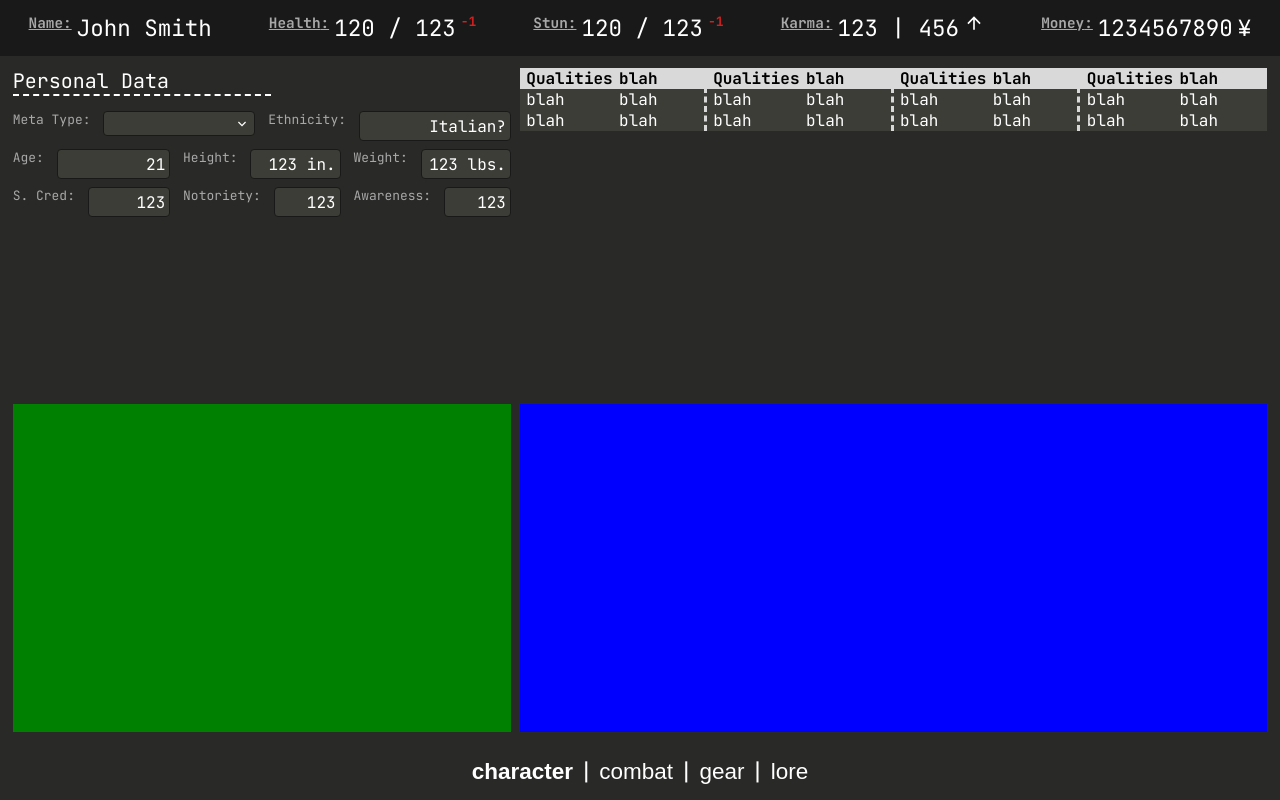
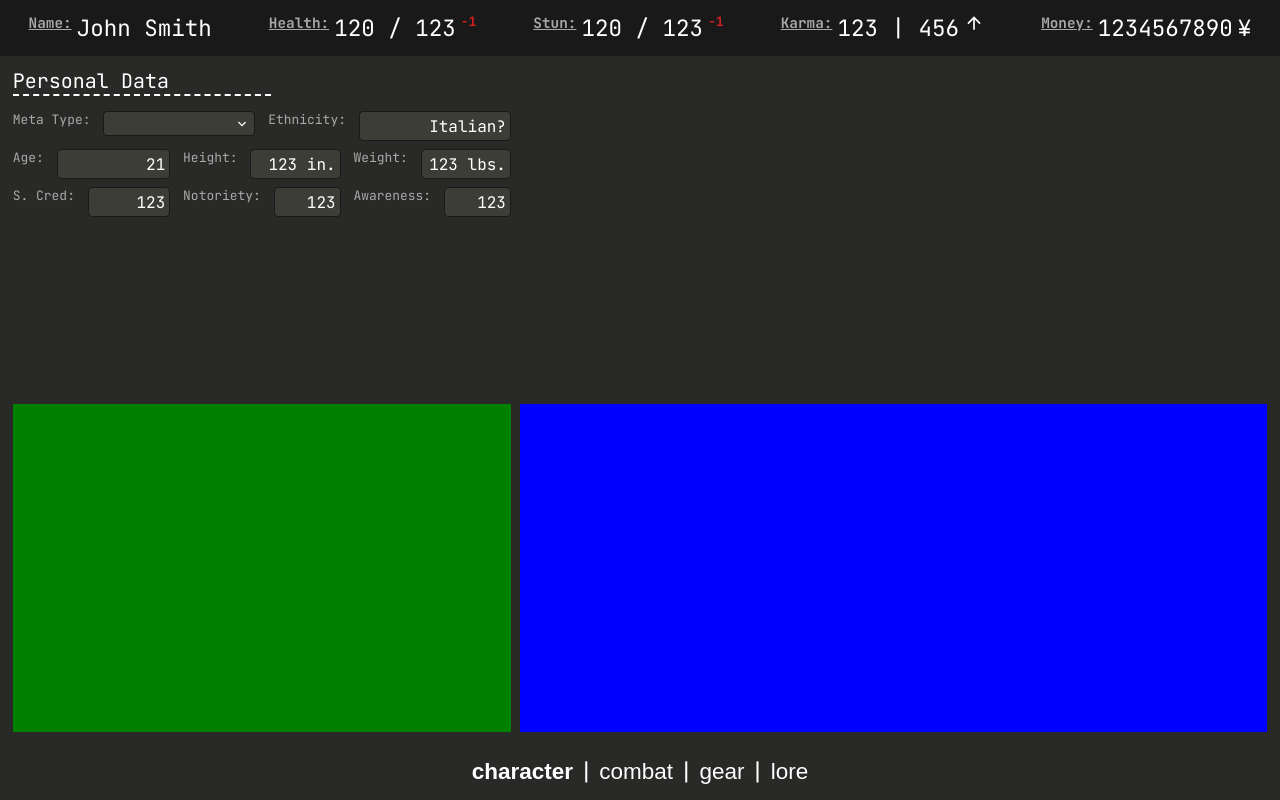
Before and after one commit to roclame12/ShadowSheet, a React (Vite) app: page / in a window 1280 px wide. Built offline with nearby package versions, Linux system fonts and the light colour scheme.

Commit message:
Scrapped Table.tsx and started over from scratch. Did some basic styling for the components being used

```diff
--- a/src/CSS/components/Table.css
+++ /dev/null
@@ -1,52 +0,0 @@
-@import "../globals.css";
-
-.table-container {
-    display: flex;
-    flex-direction: row;
-    overflow-y: auto;
-    overflow-x: hidden;
-    background: var(--primary-black);
-    color: var(--text-color);
-}
-
-.table-row {
-    display: grid;
-    grid-column: 1 / -1;
-    grid-template-columns: subgrid;
-}
-
-
-.column-container { flex: 1; }
-.column-container:last-child .column-grid {
-    border-right: none;
-}
-
-
-.column-grid {
-    display: grid;
-    grid-template-columns: var(--cols);  /* cols is set within the react code (see Table.tsx) */
-    align-items: stretch;
-    border-right: 3px dashed var(--primary-white);
-}
-
-.column-header {
-    position: relative;
-    color: var(--text-color-invert);
-    background-color: var(--primary-white);
-    display: grid;
-    grid-column: 1/-1;
-    grid-template-columns: subgrid;
-}
-
-.column-header::after {  /* This is sort of a hack job to hide the dotted border on the header */
-    position: absolute;
-    content: var(--header-toggle);
-    height: 100%;
-    width: 3px;
-    background-color: var(--primary-white);
-    right: -3px;
-
-}
-
-
-.row-child { margin-left: .5vw; }
--- /dev/null
+++ b/src/CSS/components/Table.module.css
@@ -0,0 +1,23 @@
+@import "../globals.css";
+
+.container {
+    table {
+        width: 100%;
+        border-collapse: collapse;
+    }
+
+    thead {
+        background-color: var(--primary-white);
+
+        font-weight: normal;
+        font-size: var(--font-size-m);
+        text-align: left;
+    }
+
+    tbody {
+        background-color: var(--secondary-black);
+
+        color: var(--text-color);
+        font-size: var(--font-size-s);
+    }
+}
--- a/src/components/Table.tsx
+++ b/src/components/Table.tsx
@@ -1,93 +1,16 @@
-import React, { ReactElement, CSSProperties } from 'react';
-import "../CSS/components/Table.css"
+import React, {} from 'react';
+import styles from "../CSS/components/Table.module.css"
 
-export interface TableProps {
-    children: ReactElement[];                   // an array containing the Components will display, these components should be the same
-    header: string[];                           // the header for each column
-    colTemplate: string;                        // The template on how the rows should be displayed. Uses grid-template-columns
-    columns?: number;                           // the amount of columns that the table should display at once
-    style?: CSSProperties;                      // a way to style the table in-line if desired
-    className?: string;                         // CSS className for the table
+
+interface TableProps {
+
 }
 
-
-/**
- * Wrapper intended to be used with Table. Formats ReactElements to better work within the table's rows.
- *
- * @param children the child elements of the row
- */
-function Row({ children }: {children: ReactElement[] | ReactElement}): ReactElement {
+export default function Table(props: TableProps) {
     return (
-        <div className="table-row" role="row">
-            {children.map(item => ( /* Wrap everything in a div so it'll display correctly */
-                <div className="row-child">
-                    {item}
-                </div>
-            ))}
+        <div className={styles.container}>
+            <table>
+            </table>
         </div>
     )
 }
-
-
-/**
- * A column of the Table. Each Column contains its own sub-columns that are enforced through a grid.
- *
- * @param header the header for the column, gives labels for each sub-column of the column
- * @param children the Rows of the table
- * @param colTemplate the way that the rows of the table should be laid out.
- * @param isLast Whether this is the last column in the table
- */
-function Column(
-    {header, children, colTemplate, isLast}:
-    {header: string[]; children: ReactElement[]; colTemplate: string; isLast?: boolean}) {
-    isLast === undefined ? isLast = false : null;
-
-    return (
-        <div className="column-container">
-            <div className="column-grid" style={{"--cols": colTemplate}}>
-                <div className="column-header" style={isLast ? {"--header-toggle": "none"} : {"--header-toggle": "\"\""}} role="columnheader">
-                    {
-                        header.map((item) => (
-                            <div className="row-child">
-                                <p><b>{item}</b></p>
-                            </div>
-                    ))}
-                </div>
-                {children}
-            </div>
-        </div>
-    )
-}
-
-
-/**
- * Creates a table with a header and a set number of columns. Provides a scrollbar if there's an overflow of items
- *
- * @param props see TableProps
- * @constructor
- */
-export default function Table(props: TableProps) {
-    const components: Array<ReactElement> = []
-    const numColumns = props.columns === undefined ? 1 : props.columns;
-    const tableStyle = props.style === undefined ? {} : props.style;
-    const styleName = props.className === undefined ? "" : props.className;
-
-    for (let i = 0; i < numColumns; i++) {
-        components.push(
-            <Column header={props.header} colTemplate={props.colTemplate} key={i}>
-                {props.children.filter(
-                    (_, j) => {
-                        return j % numColumns === i
-                    })}
-            </Column>
-        )
-    }
-
-    return (
-        <div className={`table-container ${styleName}`} style={tableStyle} role="table">
-            {components}
-        </div>
-    )
-}
-
-Table.Row = Row;
--- a/src/pages/CharacterPage.tsx
+++ b/src/pages/CharacterPage.tsx
@@ -15,7 +15,6 @@ interface InputBoxProps {
 
 function InputBox(props: InputBoxProps) {
     const focusRef = useRef<HTMLInputElement>(null);
-
     return (
         <label className={styles.inputBox} title={props.title} id={props.id}>
             {props.header}
@@ -136,40 +135,7 @@ function PersonalData() {
 function Qualities() {
     return (
         <div id={styles.qualities}>
-            <Table header={["Qualities", "blah"]} columns={4} colTemplate={"1fr 2fr"}>
-                <Table.Row>
-                    <div>blah</div>
-                    <div>blah</div>
-                </Table.Row>
-                <Table.Row>
-                    <p>blah</p>
-                    <p>blah</p>
-                </Table.Row>
-                <Table.Row>
-                    <div>blah</div>
-                    <div>blah</div>
-                </Table.Row>
-                <Table.Row>
-                    <p>blah</p>
-                    <p>blah</p>
-                </Table.Row>
-                <Table.Row>
-                    <div>blah</div>
-                    <div>blah</div>
-                </Table.Row>
-                <Table.Row>
-                    <p>blah</p>
-                    <p>blah</p>
-                </Table.Row>
-                <Table.Row>
-                    <div>blah</div>
-                    <div>blah</div>
-                </Table.Row>
-                <Table.Row>
-                    <p>blah</p>
-                    <p>blah</p>
-                </Table.Row>
-            </Table>
+            <Table/>
         </div>
     )
 }
```
